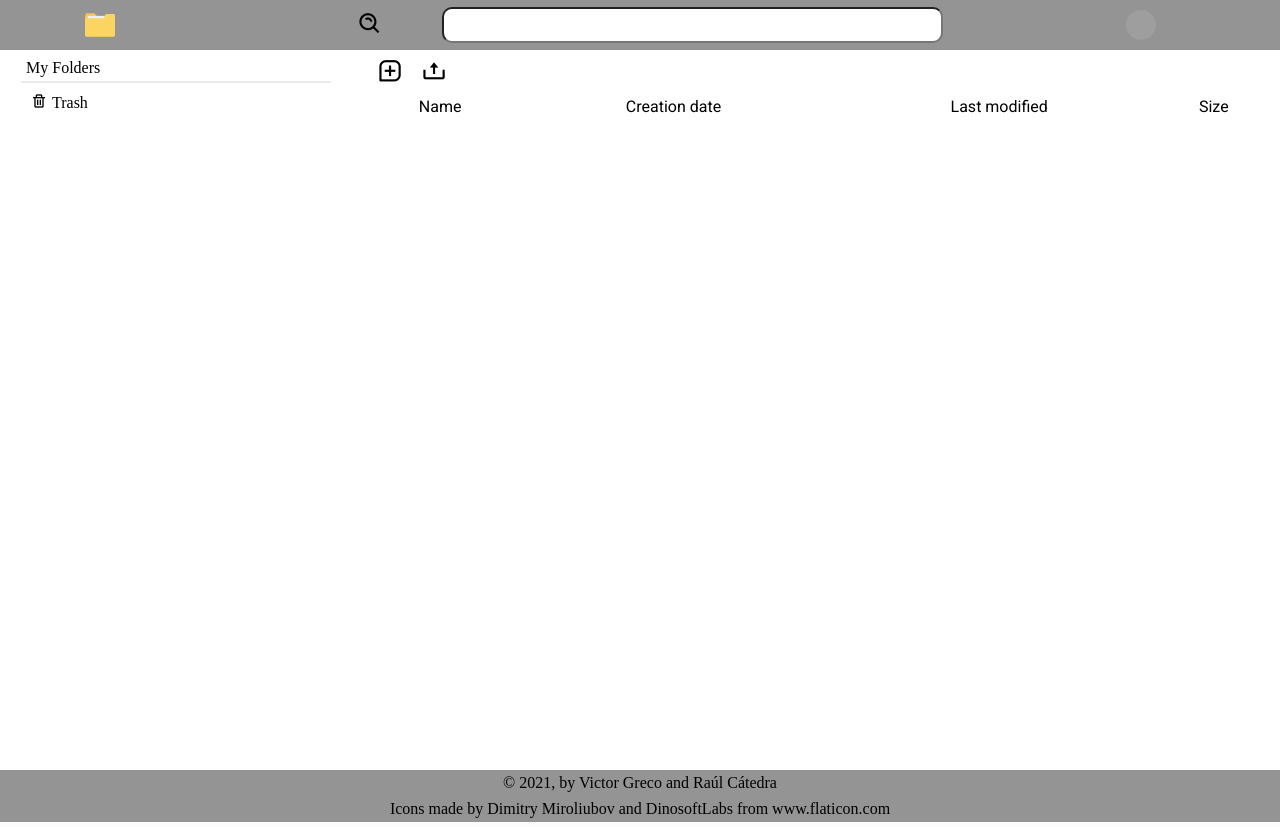
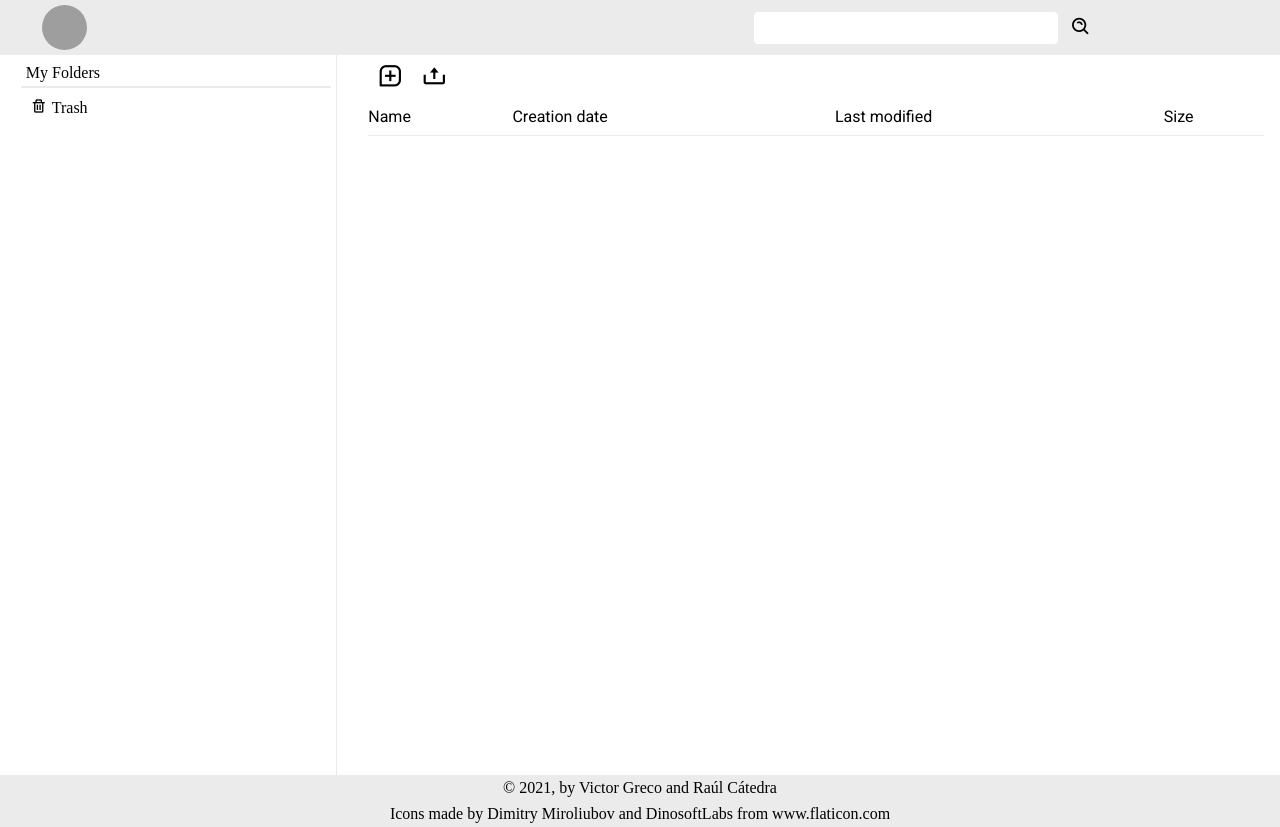
Before and after one commit to RaulCatedra3003/Local-FileSystem-explorer, a PHP site: page / in a window 1280 px wide. Run offline with PHP 8.4, Linux system fonts and the light colour scheme; data that the repository does not hold is empty; grey boxes are pictures that could not be loaded.

Commit message:
partial theme part 2

```diff
--- a/css/styles.css
+++ b/css/styles.css
@@ -152,19 +152,17 @@ li:hover {
   background-color: var(--interaction-color);
 }
 header {
-  width: 100%;
-  height: 50px;
   display: flex;
-  justify-content: space-evenly;
+  justify-content: space-between;
   align-items: center;
-  background-color: rgb(148, 148, 148);
+  background-color: var(--light-gray);
 }
 footer {
   display: flex;
   flex-direction: column;
   align-items: center;
   justify-content: space-around;
-  background-color: rgb(148, 148, 148);
+  background-color: var(--light-gray);
 }
 button {
   min-width: 44px;
@@ -181,23 +179,26 @@ a {
 }
 table {
   width: 100%;
-  text-align: center;
   border-collapse: collapse;
 }
 table tr:hover {
-  background-color: cornflowerblue;
+  background-color: var(--interaction-color);
 }
+
 table tr:first-child:hover {
   background-color: transparent;
 }
+th {
+  padding: 10px 0;
+  border: none;
+  border-bottom: 1px solid var(--light-gray);
+  text-align: start;
+}
 td {
-  padding: 5px 0;
+  padding: 10px 0;
   border: none;
 }
-th {
-  padding: 5px 0;
-  border: none;
-}
+
 input {
   cursor: pointer;
 }
@@ -223,15 +224,6 @@ input {
 }
 
 /* Header styles */
-.header-logo {
-  width: 10%;
-  height: 30px;
-  padding: 10px;
-}
-.header-logo__img {
-  width: 30px;
-  height: 30px;
-}
 .header-search {
   width: 55%;
   height: 100%;
@@ -240,16 +232,15 @@ input {
   justify-content: space-evenly;
 }
 .header-search__form {
-  width: 100%;
-  height: 100%;
   display: flex;
   align-items: center;
   justify-content: space-evenly;
 }
 .header-search__form-imput {
-  width: 70%;
+  width: 300px;
   height: 30px;
-  border-radius: 10px;
+  border-radius: 5px;
+  border: 1px solid var(--light-gray);
 }
 .header-search__icon {
   width: 30px;
@@ -282,9 +273,10 @@ input {
   justify-content: space-around;
 }
 .header-user__img {
-  width: 30px;
-  height: 30px;
+  width: 45px;
+  height: 45px;
   border-radius: 50%;
+  margin: 5px 0 5px 0;
 }
 
 /* Content styles */
@@ -298,6 +290,7 @@ input {
 .nav-bar {
   width: 25%;
   height: 90vh;
+  border-right: 1px solid var(--light-gray);
 }
 li img.navbar-icon {
   width: 15px;
@@ -324,7 +317,7 @@ li img.navbar-icon {
   height: 90vh;
   position: absolute;
   right: -40%;
-  background-color: rgb(148, 148, 148);
+  background-color: var(--light-gray);
   display: none;
 }
 .file {
--- a/index.php
+++ b/index.php
@@ -26,17 +26,14 @@ require('./php/model/remaneItem.php');
 
 <body>
   <header>
-    <section class="header-logo">
-      <img src="./resources/icons/svg/folder.svg" alt="Logo" class="header-logo__img">
+  <section class="header-user">
+      <img src="https://us.123rf.com/450wm/thesomeday123/thesomeday1231712/thesomeday123171200009/91087331-icono-de-perfil-de-avatar-predeterminado-para-hombre-marcador-de-posici%C3%B3n-de-foto-gris-vector-de-ilustr.jpg?ver=6" alt="User img" class="header-user__img">
     </section>
     <section class="header-search">
       <form action="" class="header-search__form">
-        <label for="search"><i class='bx bx-search-alt'></i></label>
-        <input type="text" class="header-search__form-imput" id="search" name="searchValue">
+        <input type="text" class="header-search__form-imput" id="search" name="searchValue" minlength="1" required>
+        <button type="submit"><i class='bx bx-search-alt'></i></button>
       </form>
-    </section>
-    <section class="header-user">
-      <img src="https://us.123rf.com/450wm/thesomeday123/thesomeday1231712/thesomeday123171200009/91087331-icono-de-perfil-de-avatar-predeterminado-para-hombre-marcador-de-posici%C3%B3n-de-foto-gris-vector-de-ilustr.jpg?ver=6" alt="User img" class="header-user__img">
     </section>
   </header>
   <section class="content">
```
